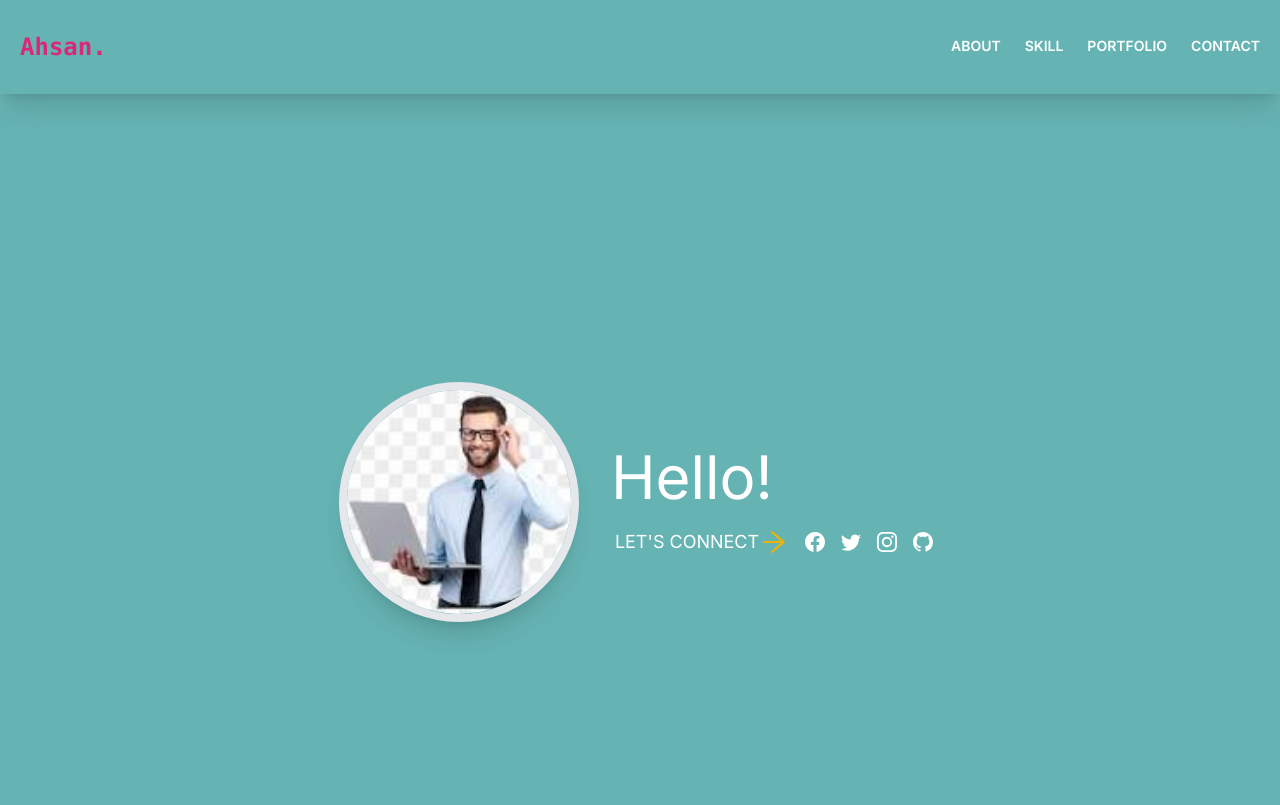
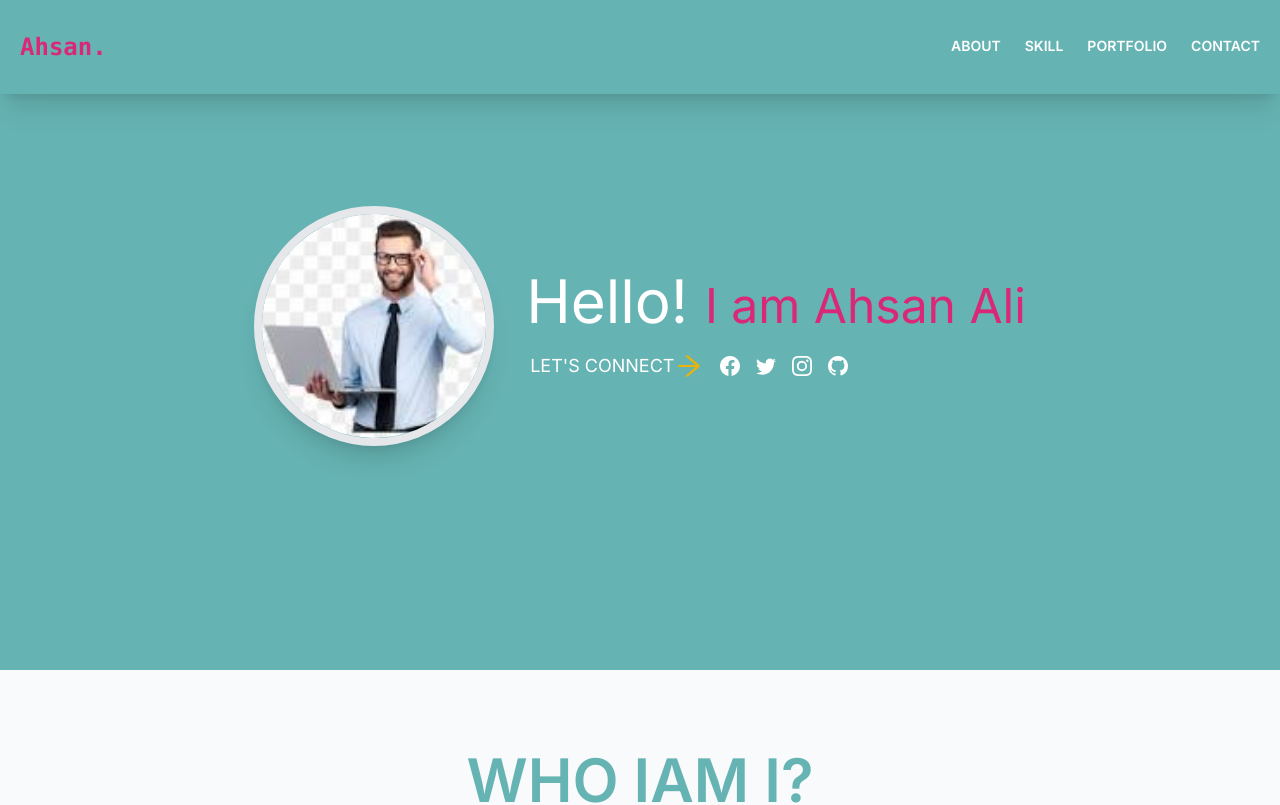
Before and after one commit to ahsanali7893/Portfolio, a Next.js app: page / in a window 1280 px wide. Shown: the top 805 px of the page. Built offline with nearby package versions, Linux system fonts and the light colour scheme.

Commit message:
initial changes

```diff
--- a/src/components/Contact/page.tsx
+++ b/src/components/Contact/page.tsx
@@ -38,7 +38,7 @@ const Contact = (props: Props) => {
             cols={30}
             rows={10}
           ></textarea>
-          <button className="mt-6 mx-auto flex items-center justify-center rounded bg-blue-600 px-8 py-3 font-header text-lg font-bold uppercase text-white hover:bg-gray-50">
+          <button className="mt-6 mx-auto flex items-center justify-center rounded bg-gray-400 px-8 py-3 font-header text-lg font-bold uppercase text-white hover:bg-sky-400 hover:text-white duration-500">
             Send
           </button>
         </form>
--- a/src/components/Hero/page.tsx
+++ b/src/components/Hero/page.tsx
@@ -10,11 +10,11 @@ const Hero = (props: Props) => {
   return (
     <div>
       <div
-        className="relative bg-cover bg-center bg-no-repeat py-8 "
+        className="relative bg-cover bg-center bg-no-repeat py-8 max-h-screen items-center justify-center "
         style={{ backgroundColor: "rgba(0, 128, 128, 0.6)" }}
       >
         <div className="absolute inset-0 z-20 bg-gradient-to-r from-hero-gradient-from to-hero-gradient-to bg-cover bg-center bg-no-repeat"></div>
-        <div className="container flex relative z-30 pb-12 sm:pt-56 sm:pb-48 lg:pt-64 lg:pb-48 max-h-screen items-center justify-center">
+        <div className="container relative z-30 pb-12 sm:pt-56 sm:pb-48 lg:pt-20 lg:pb-48 ">
           <div className="flex flex-col items-center justify-center lg:flex-row">
             <div className="rounded-full border-8 border-primary shadow-xl">
               <img
@@ -25,7 +25,7 @@ const Hero = (props: Props) => {
             </div>
             <div className="pt-8 sm:pt-10 lg:pl-8 lg:pt-0">
               <h1 className="text-center font-header text-4xl text-white sm:text-left sm:text-5xl md:text-6xl">
-                Hello!
+                Hello! <span className="text-pink-600 text-5xl">I am Ahsan Ali</span>
               </h1>
 
               <div className="flex flex-col justify-center pt-3 sm:flex-row sm:pt-5 lg:justify-start">
--- a/src/components/Navbar/page.tsx
+++ b/src/components/Navbar/page.tsx
@@ -12,7 +12,7 @@ const Navbar = () => {
 
   return (
     <div
-      className="w-full opacity-1000 z-50  py-3 sm:py-5 shadow-xl sticky"
+      className="w-full opacity-1000 z-50 top-0 py-3 sm:py-5 shadow-xl sticky"
       style={{ backgroundColor: "rgba(0, 128, 128, 0.6)" }}
     >
       <div className="container flex items-center h-full w-full 2xl:px-16 justify-between px-5">
```
